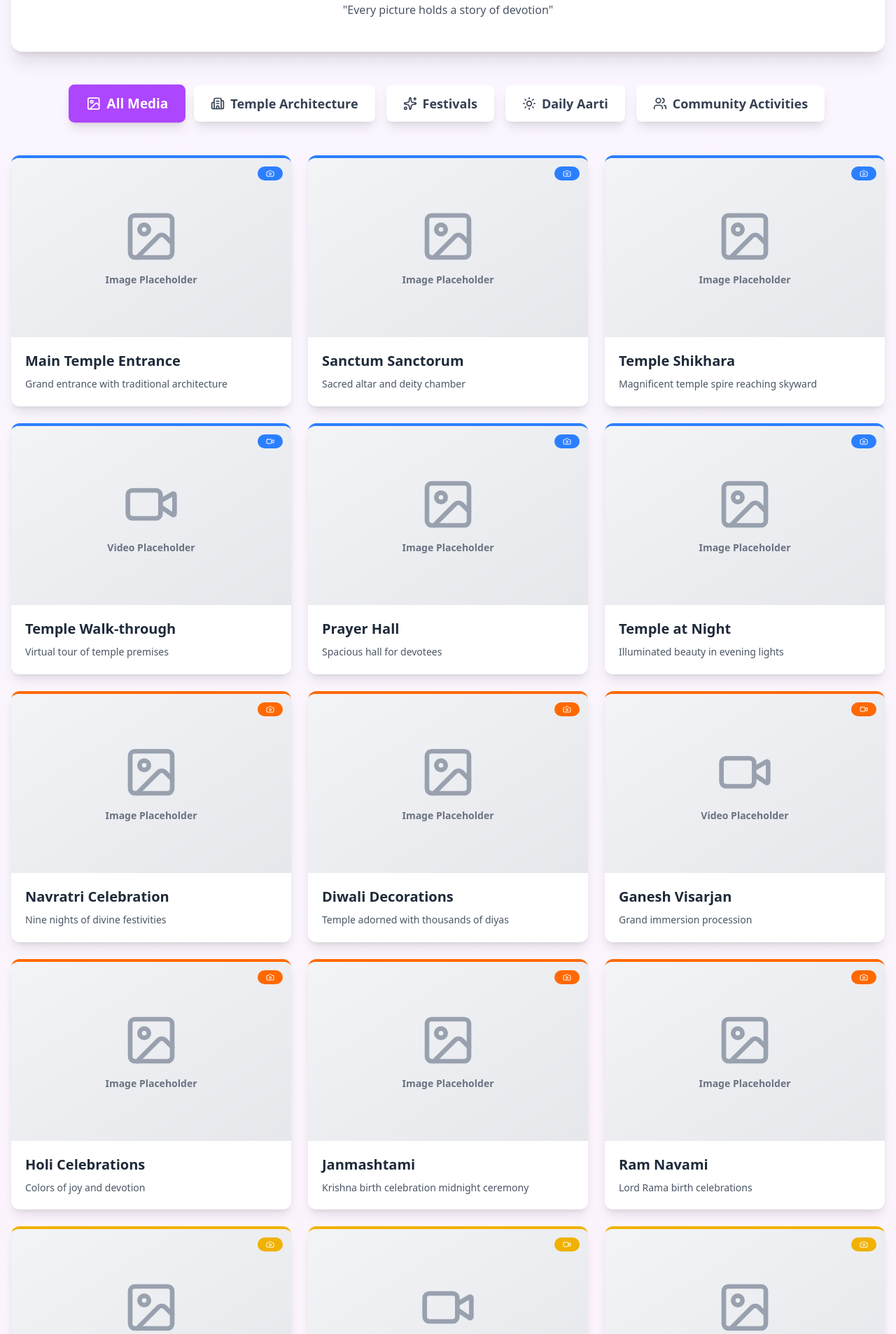
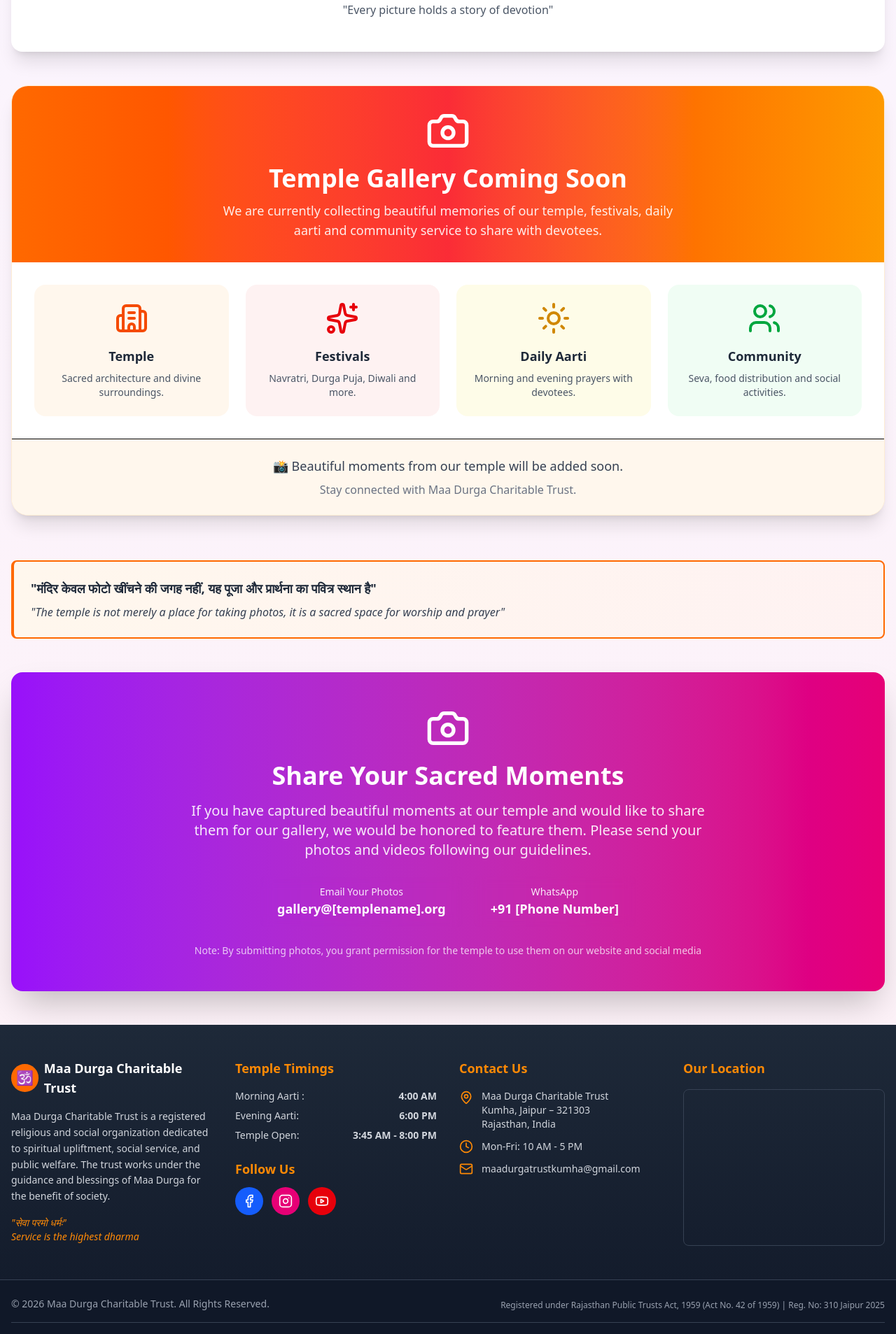
Before and after one commit to Jayendra-singh-k98/durga-mata-trust-kumha, a Next.js app in the folder durga-mata-trust/: page /gallery in a window 1280 px wide. Shown: the part 680-2587 px from the top of the page at 70% size. Built offline with nearby package versions, Linux system fonts and the light colour scheme; grey boxes are pictures that could not be loaded.

Commit message:
change in event and gallery page

```diff
--- a/durga-mata-trust/app/events/page.js
+++ b/durga-mata-trust/app/events/page.js
@@ -24,33 +24,6 @@ const EventsFestivals = () => {
       color: 'yellow',
       icon: Sparkles
     },
-    {
-      title: 'Bhandara & Annadaan',
-      date: 'November 10, 2024',
-      time: '11:00 AM - 3:00 PM',
-      description: 'Monthly community feast serving traditional vegetarian meals to all devotees. Everyone is welcome to participate in this sacred tradition of food service.',
-      highlights: ['Free Vegetarian Meal', 'Open to All', 'Community Service', 'Prasad Distribution'],
-      color: 'green',
-      icon: Gift
-    },
-    {
-      title: 'Kartik Purnima Special',
-      date: 'November 15, 2024',
-      time: '6:00 PM - 9:00 PM',
-      description: 'Full moon celebration with special evening aarti, devotional bhajan sandhya, and discourse on spiritual significance of Kartik month.',
-      highlights: ['Special Aarti', 'Bhajan Sandhya', 'Spiritual Discourse', 'Prasad'],
-      color: 'purple',
-      icon: Music
-    },
-    {
-      title: 'Youth Spiritual Workshop',
-      date: 'November 20, 2024',
-      time: '10:00 AM - 4:00 PM',
-      description: 'Interactive workshop for youth on Hindu philosophy, meditation techniques, and connecting with spiritual roots while balancing modern life.',
-      highlights: ['Meditation Session', 'Scriptural Learning', 'Q&A with Scholars', 'Youth Activities'],
-      color: 'blue',
-      icon: Users
-    }
   ];
 
   const pastEvents = [
@@ -61,27 +34,6 @@ const EventsFestivals = () => {
       attendance: '10,000+ devotees',
       image: '🎭'
     },
-    {
-      title: 'Independence Day Blood Donation Camp',
-      date: 'August 15, 2024',
-      description: 'Organized blood donation camp in collaboration with Red Cross. 150 units collected, helping save lives in our community.',
-      attendance: '150 donors',
-      image: '🩸'
-    },
-    {
-      title: 'Guru Purnima Celebration',
-      date: 'July 21, 2024',
-      description: 'Special program honoring spiritual teachers with traditional pooja, pada pooja ceremony, and spiritual discourse by renowned scholar.',
-      attendance: '2,000+ devotees',
-      image: '🙏'
-    },
-    {
-      title: 'Summer Spiritual Camp for Children',
-      date: 'May 15-31, 2024',
-      description: 'Two-week camp teaching 100+ children about Hindu culture, values, bhajans, yoga, and moral stories through fun activities.',
-      attendance: '100+ children',
-      image: '👶'
-    }
   ];
 
   const majorFestivals = [
@@ -93,54 +45,12 @@ const EventsFestivals = () => {
       color: 'orange'
     },
     {
-      name: 'Diwali',
-      description: 'Festival of lights celebrating the return of Lord Rama and worship of Goddess Lakshmi',
-      significance: 'Triumph of light over darkness, prosperity and new beginnings',
-      activities: ['Lakshmi Pooja', 'Diya Lighting', 'Rangoli', 'Fireworks', 'Sweet Distribution'],
-      color: 'yellow'
-    },
-    {
-      name: 'Mahashivratri',
-      description: 'Night-long celebration in honor of Lord Shiva with continuous abhishek and bhajans',
-      significance: 'Union of Shiva and Shakti, overcoming darkness and ignorance',
-      activities: ['Hourly Abhishek', 'Rudrabhishek', 'All-night Bhajans', 'Prasad Distribution'],
-      color: 'blue'
-    },
-    {
-      name: 'Holi',
-      description: 'Festival of colors celebrating the arrival of spring and victory of good over evil',
-      significance: 'Joy, forgiveness, and renewal of relationships',
-      activities: ['Holika Dahan', 'Color Celebration', 'Music & Dance', 'Special Thandai'],
-      color: 'pink'
-    },
-    {
-      name: 'Janmashtami',
-      description: 'Celebration of Lord Krishna\'s birth with midnight ceremony and devotional programs',
-      significance: 'Birth of divine protector, triumph of dharma',
-      activities: ['Dahi Handi', 'Midnight Celebration', 'Jhula Ceremony', 'Krishna Bhajans'],
-      color: 'indigo'
-    },
-    {
-      name: 'Ram Navami',
-      description: 'Birthday of Lord Rama celebrated with path, bhajans, and community activities',
-      significance: 'Ideal of righteousness, dharma, and devotion',
-      activities: ['Ram Path', 'Bhajan Sandhya', 'Sundarkand Path', 'Prasad Distribution'],
-      color: 'green'
-    },
-    {
       name: 'Ganesh Chaturthi',
       description: 'Ten-day celebration of Lord Ganesha\'s birth with daily rituals and grand visarjan',
       significance: 'Remover of obstacles, beginning of new ventures',
       activities: ['Daily Pooja', 'Modak Offerings', 'Cultural Programs', 'Visarjan Procession'],
       color: 'red'
     },
-    {
-      name: 'Durga Puja',
-      description: 'Special worship of Goddess Durga during Navratri with elaborate decorations',
-      significance: 'Divine mother\'s protection and blessings',
-      activities: ['Pandal Decoration', 'Daily Aarti', 'Dhunuchi Dance', 'Sindoor Khela'],
-      color: 'purple'
-    }
   ];
 
   const getColorClasses = (color) => {
@@ -419,47 +329,6 @@ const EventsFestivals = () => {
             </div>
           </div>
         </section>
-
-        {/* Call to Action */}
-        <section className="bg-linear-to-r from-orange-600 via-red-600 to-pink-600 rounded-2xl shadow-2xl p-8 md:p-12 text-white text-center">
-          <h2 className="text-4xl font-bold mb-6">Join Our Celebrations!</h2>
-          <p className="text-xl mb-8 opacity-90 max-w-3xl mx-auto">
-            Be part of our vibrant spiritual community. Participate in festivals, volunteer for events,
-            or simply come and experience the joy of collective devotion.
-          </p>
-
-          <div className="flex flex-wrap justify-center gap-4 mb-8">
-            <div className="bg-opacity-20 backdrop-blur-sm px-6 py-3 rounded-lg">
-              <p className="text-sm opacity-90">Contact for Event Info</p>
-              <p className="font-bold text-lg">+91 [Phone Number]</p>
-            </div>
-            <div className="bg-opacity-20 backdrop-blur-sm px-6 py-3 rounded-lg">
-              <p className="text-sm opacity-90">Email Us</p>
-              <p className="font-bold text-lg">events@[templename].org</p>
-            </div>
-          </div>
-
-          <div className="flex flex-wrap justify-center gap-4">
-            <button className="bg-white text-orange-600 hover:bg-orange-50 font-bold py-4 px-8 rounded-lg shadow-lg transition-all transform hover:scale-105 flex items-center gap-2">
-              <Calendar className="w-5 h-5" />
-              View Full Calendar
-            </button>
-            <button className="bg-yellow-400 text-gray-800 hover:bg-yellow-300 font-bold py-4 px-8 rounded-lg shadow-lg transition-all transform hover:scale-105 flex items-center gap-2">
-              <Users className="w-5 h-5" />
-              Volunteer with Us
-            </button>
-            <button className="bg-green-500 text-white hover:bg-green-600 font-bold py-4 px-8 rounded-lg shadow-lg transition-all transform hover:scale-105 flex items-center gap-2">
-              <Heart className="w-5 h-5" />
-              Support Our Events
-            </button>
-          </div>
-
-          <div className="mt-8 pt-8 border-t border-white border-opacity-30">
-            <p className="text-lg italic">
-              "Festivals unite us in joy, devotion unites us in spirit"
-            </p>
-          </div>
-        </section>
       </div>
     </div>
   );
--- a/durga-mata-trust/app/gallery/page.js
+++ b/durga-mata-trust/app/gallery/page.js
@@ -17,34 +17,18 @@ const Gallery = () => {
     // Temple Architecture
     { category: 'architecture', type: 'image', title: 'Main Temple Entrance', description: 'Grand entrance with traditional architecture' },
     { category: 'architecture', type: 'image', title: 'Sanctum Sanctorum', description: 'Sacred altar and deity chamber' },
-    { category: 'architecture', type: 'image', title: 'Temple Shikhara', description: 'Magnificent temple spire reaching skyward' },
-    { category: 'architecture', type: 'video', title: 'Temple Walk-through', description: 'Virtual tour of temple premises' },
-    { category: 'architecture', type: 'image', title: 'Prayer Hall', description: 'Spacious hall for devotees' },
-    { category: 'architecture', type: 'image', title: 'Temple at Night', description: 'Illuminated beauty in evening lights' },
 
     // Festivals
     { category: 'festivals', type: 'image', title: 'Navratri Celebration', description: 'Nine nights of divine festivities' },
     { category: 'festivals', type: 'image', title: 'Diwali Decorations', description: 'Temple adorned with thousands of diyas' },
-    { category: 'festivals', type: 'video', title: 'Ganesh Visarjan', description: 'Grand immersion procession' },
-    { category: 'festivals', type: 'image', title: 'Holi Celebrations', description: 'Colors of joy and devotion' },
-    { category: 'festivals', type: 'image', title: 'Janmashtami', description: 'Krishna birth celebration midnight ceremony' },
-    { category: 'festivals', type: 'image', title: 'Ram Navami', description: 'Lord Rama birth celebrations' },
 
     // Daily Aarti
     { category: 'aarti', type: 'image', title: 'Morning Aarti', description: 'Peaceful dawn prayers and worship' },
     { category: 'aarti', type: 'video', title: 'Evening Aarti', description: 'Divine lamp ceremony with bhajans' },
-    { category: 'aarti', type: 'image', title: 'Abhishek Ceremony', description: 'Sacred bathing ritual of deity' },
-    { category: 'aarti', type: 'image', title: 'Bhog Offering', description: 'Traditional prasad preparation and offering' },
-    { category: 'aarti', type: 'image', title: 'Devotees in Prayer', description: 'Spiritual moments of connection' },
-    { category: 'aarti', type: 'image', title: 'Temple Bells', description: 'Sacred sounds of devotion' },
 
     // Community Activities
     { category: 'community', type: 'image', title: 'Annadaan Service', description: 'Free food distribution to community' },
     { category: 'community', type: 'image', title: 'Bhajan Sandhya', description: 'Community devotional singing' },
-    { category: 'community', type: 'video', title: 'Children\'s Cultural Program', description: 'Young devotees performing' },
-    { category: 'community', type: 'image', title: 'Blood Donation Camp', description: 'Serving humanity through health initiatives' },
-    { category: 'community', type: 'image', title: 'Yoga Session', description: 'Community wellness program' },
-    { category: 'community', type: 'image', title: 'Educational Workshop', description: 'Teaching Hindu values and scriptures' }
   ];
 
   const filteredItems = activeCategory === 'all'
@@ -111,8 +95,84 @@ const Gallery = () => {
           </p>
         </section>
 
+        {/* Gallery Coming Soon */}
+        <section className="mb-16">
+          <div className="bg-white rounded-3xl shadow-xl border border-orange-100 overflow-hidden">
+
+            <div className="bg-linear-to-r from-orange-500 via-red-500 to-amber-500 p-8 text-center text-white">
+              <Camera className="w-16 h-16 mx-auto mb-4" />
+              <h2 className="text-4xl font-bold">
+                Temple Gallery Coming Soon
+              </h2>
+
+              <p className="mt-3 text-lg opacity-90 max-w-2xl mx-auto">
+                We are currently collecting beautiful memories of our temple,
+                festivals, daily aarti and community service to share with devotees.
+              </p>
+            </div>
+
+            <div className="grid md:grid-cols-4 gap-6 p-8">
+
+              <div className="bg-orange-50 rounded-2xl p-6 text-center hover:shadow-lg transition">
+                <Building2 className="w-12 h-12 text-orange-600 mx-auto mb-4" />
+                <h3 className="font-bold text-lg text-gray-800">
+                  Temple
+                </h3>
+                <p className="text-sm text-gray-600 mt-2">
+                  Sacred architecture and divine surroundings.
+                </p>
+              </div>
+
+              <div className="bg-red-50 rounded-2xl p-6 text-center hover:shadow-lg transition">
+                <Sparkles className="w-12 h-12 text-red-600 mx-auto mb-4" />
+                <h3 className="font-bold text-lg text-gray-800">
+                  Festivals
+                </h3>
+                <p className="text-sm text-gray-600 mt-2">
+                  Navratri, Durga Puja, Diwali and more.
+                </p>
+              </div>
+
+              <div className="bg-yellow-50 rounded-2xl p-6 text-center hover:shadow-lg transition">
+                <Sun className="w-12 h-12 text-yellow-600 mx-auto mb-4" />
+                <h3 className="font-bold text-lg text-gray-800">
+                  Daily Aarti
+                </h3>
+                <p className="text-sm text-gray-600 mt-2">
+                  Morning and evening prayers with devotees.
+                </p>
+              </div>
+
+              <div className="bg-green-50 rounded-2xl p-6 text-center hover:shadow-lg transition">
+                <Users className="w-12 h-12 text-green-600 mx-auto mb-4" />
+                <h3 className="font-bold text-lg text-gray-800">
+                  Community
+                </h3>
+                <p className="text-sm text-gray-600 mt-2">
+                  Seva, food distribution and social activities.
+                </p>
+              </div>
+
+            </div>
+
+            <div className="border-t bg-orange-50 px-8 py-6 text-center">
+
+              <p className="text-lg text-gray-700">
+                📸
+                Beautiful moments from our temple will be added soon.
+              </p>
+
+              <p className="text-gray-500 mt-2">
+                Stay connected with Maa Durga Charitable Trust.
+              </p>
+
+            </div>
+
+          </div>
+        </section>
+
         {/* Category Filter Buttons */}
-        <section className="mb-12">
+        {/* <section className="mb-12">
           <div className="flex flex-wrap justify-center gap-4">
             {categories.map((category) => {
               const IconComponent = category.icon;
@@ -120,11 +180,10 @@ const Gallery = () => {
                 <button
                   key={category.id}
                   onClick={() => setActiveCategory(category.id)}
-                  className={`flex items-center gap-2 px-6 py-3 rounded-lg font-semibold text-lg transition-all shadow-lg ${
-                    activeCategory === category.id
+                  className={`flex items-center gap-2 px-6 py-3 rounded-lg font-semibold text-lg transition-all shadow-lg ${activeCategory === category.id
                       ? `${getColorClasses(category.color)} text-white transform scale-105`
                       : 'bg-white text-gray-700 hover:bg-gray-100'
-                  }`}
+                    }`}
                 >
                   <IconComponent className="w-5 h-5" />
                   {category.name}
@@ -132,10 +191,10 @@ const Gallery = () => {
               );
             })}
           </div>
-        </section>
+        </section> */}
 
         {/* Gallery Grid */}
-        <section className="mb-12">
+        {/* <section className="mb-12">
           <div className="grid sm:grid-cols-2 lg:grid-cols-3 gap-6">
             {filteredItems.map((item, index) => {
               const categoryColor = getCategoryColor(item.category);
@@ -144,7 +203,7 @@ const Gallery = () => {
                   key={index}
                   className={`bg-white rounded-xl shadow-lg hover:shadow-2xl transition-all overflow-hidden border-t-4 ${getBorderColor(categoryColor)} group cursor-pointer`}
                 >
-                  {/* Image/Video Placeholder */}
+                  //Image/Video Placeholder
                   <div className="relative bg-linear-to-br from-gray-100 to-gray-200 h-64 flex items-center justify-center overflow-hidden">
                     {item.type === 'image' ? (
                       <div className="text-center">
@@ -158,14 +217,14 @@ const Gallery = () => {
                       </div>
                     )}
 
-                    {/* Category Badge */}
+                    //Category Badge
                     <div className={`absolute top-3 right-3 ${getColorClasses(categoryColor)} text-white px-3 py-1 rounded-full text-xs font-semibold flex items-center gap-1`}>
                       {item.type === 'video' && <Video className="w-3 h-3" />}
                       {item.type === 'image' && <Camera className="w-3 h-3" />}
                     </div>
                   </div>
 
-                  {/* Content */}
+                  //Content
                   <div className="p-5">
                     <h3 className="text-xl font-bold text-gray-800 mb-2 group-hover:text-purple-600 transition-colors">
                       {item.title}
@@ -178,10 +237,10 @@ const Gallery = () => {
               );
             })}
           </div>
-        </section>
+        </section> */}
 
         {/* Category Descriptions */}
-        <section className="grid md:grid-cols-2 lg:grid-cols-4 gap-6 mb-12">
+        {/* <section className="grid md:grid-cols-2 lg:grid-cols-4 gap-6 mb-12">
           <div className="bg-linear-to-br from-blue-50 to-blue-100 rounded-xl p-6 border-l-4 border-blue-500">
             <Building2 className="w-10 h-10 text-blue-600 mb-3" />
             <h3 className="text-xl font-bold text-gray-800 mb-2">Temple Architecture</h3>
@@ -217,10 +276,10 @@ const Gallery = () => {
               and social initiatives that embody the spirit of seva.
             </p>
           </div>
-        </section>
+        </section> */}
 
         {/* Video Gallery Section */}
-        <section className="bg-white rounded-2xl shadow-xl p-8 md:p-12 mb-12">
+        {/* <section className="bg-white rounded-2xl shadow-xl p-8 md:p-12 mb-12">
           <div className="flex items-center gap-3 mb-6">
             <Video className="w-10 h-10 text-purple-600" />
             <h2 className="text-4xl font-bold text-gray-800">Video Gallery</h2>
@@ -260,66 +319,11 @@ const Gallery = () => {
               </div>
             </div>
           </div>
-        </section>
+        </section> */}
 
         {/* Respect and Guidelines Notice */}
-        <section className="bg-linear-to-r from-orange-100 via-red-100 to-pink-100 rounded-2xl shadow-xl p-8 md:p-12 border-2 border-orange-300">
-          <div className="flex items-start gap-4">
-            <Info className="w-12 h-12 text-orange-600 shrink-0 mt-1" />
-            <div>
-              <h2 className="text-3xl font-bold text-gray-800 mb-6">Respecting Temple Sanctity</h2>
-
-              <div className="space-y-4 text-gray-700 leading-relaxed">
-                <p className="text-lg">
-                  Dear devotees, we kindly request your cooperation in maintaining the sacred atmosphere of our temple.
-                  While we welcome you to capture beautiful memories, please be mindful of the following guidelines:
-                </p>
-
-                <div className="bg-white rounded-lg p-6 space-y-3">
-                  <div className="flex items-start gap-3">
-                    <span className="text-orange-600 text-xl font-bold mt-1">•</span>
-                    <p><strong>During Aarti and Poojas:</strong> Photography and videography are not permitted during
-                    active worship ceremonies to preserve the spiritual sanctity and allow devotees to focus on prayers.</p>
-                  </div>
-
-                  <div className="flex items-start gap-3">
-                    <span className="text-orange-600 text-xl font-bold mt-1">•</span>
-                    <p><strong>Sanctum Sanctorum:</strong> Please refrain from taking photos inside the main deity chamber.
-                    This sacred space should be experienced with reverence and without distractions.</p>
-                  </div>
-
-                  <div className="flex items-start gap-3">
-                    <span className="text-orange-600 text-xl font-bold mt-1">•</span>
-                    <p><strong>Flash Photography:</strong> Never use flash photography as it disturbs other devotees
-                    and can be disrespectful to the divine presence.</p>
-                  </div>
-
-                  <div className="flex items-start gap-3">
-                    <span className="text-orange-600 text-xl font-bold mt-1">•</span>
-                    <p><strong>Appropriate Attire:</strong> When visiting for photography, please ensure modest and
-                    traditional attire that reflects respect for the sacred space.</p>
-                  </div>
-
-                  <div className="flex items-start gap-3">
-                    <span className="text-orange-600 text-xl font-bold mt-1">•</span>
-                    <p><strong>Permission for Events:</strong> For professional photography or videography during
-                    festivals or personal ceremonies, please seek prior permission from the temple office.</p>
-                  </div>
-
-                  <div className="flex items-start gap-3">
-                    <span className="text-orange-600 text-xl font-bold mt-1">•</span>
-                    <p><strong>Social Media Sharing:</strong> When sharing temple images on social media, please use
-                    respectful captions and avoid any content that might be seen as disrespectful to Hindu traditions.</p>
-                  </div>
-
-                  <div className="flex items-start gap-3">
-                    <span className="text-orange-600 text-xl font-bold mt-1">•</span>
-                    <p><strong>Silence and Serenity:</strong> Maintain silence while taking photographs and be mindful
-                    not to obstruct other devotees' darshan or prayers.</p>
-                  </div>
-                </div>
-
-                <div className="bg-linear-to-r from-orange-50 to-red-50 rounded-lg p-6 mt-6 border-l-4 border-orange-500">
+        <section className="bg-linear-to-r from-orange-100 via-red-100 to-pink-100 rounded-2xl shadow-x ">
+          <div className="bg-linear-to-r from-orange-50 to-red-50 rounded-lg p-6 mt-6 border-l-4 border-2 border-orange-500">
                   <p className="text-lg font-semibold text-gray-800 mb-2">
                     "मंदिर केवल फोटो खींचने की जगह नहीं, यह पूजा और प्रार्थना का पवित्र स्थान है"
                   </p>
@@ -327,15 +331,6 @@ const Gallery = () => {
                     "The temple is not merely a place for taking photos, it is a sacred space for worship and prayer"
                   </p>
                 </div>
-
-                <p className="text-lg mt-6">
-                  We thank you for your understanding and cooperation in helping us preserve the spiritual sanctity
-                  of this holy place. Your respectful conduct ensures that all devotees can experience peace and
-                  divine connection during their temple visit.
-                </p>
-              </div>
-            </div>
-          </div>
         </section>
 
         {/* Share Your Moments */}
```
